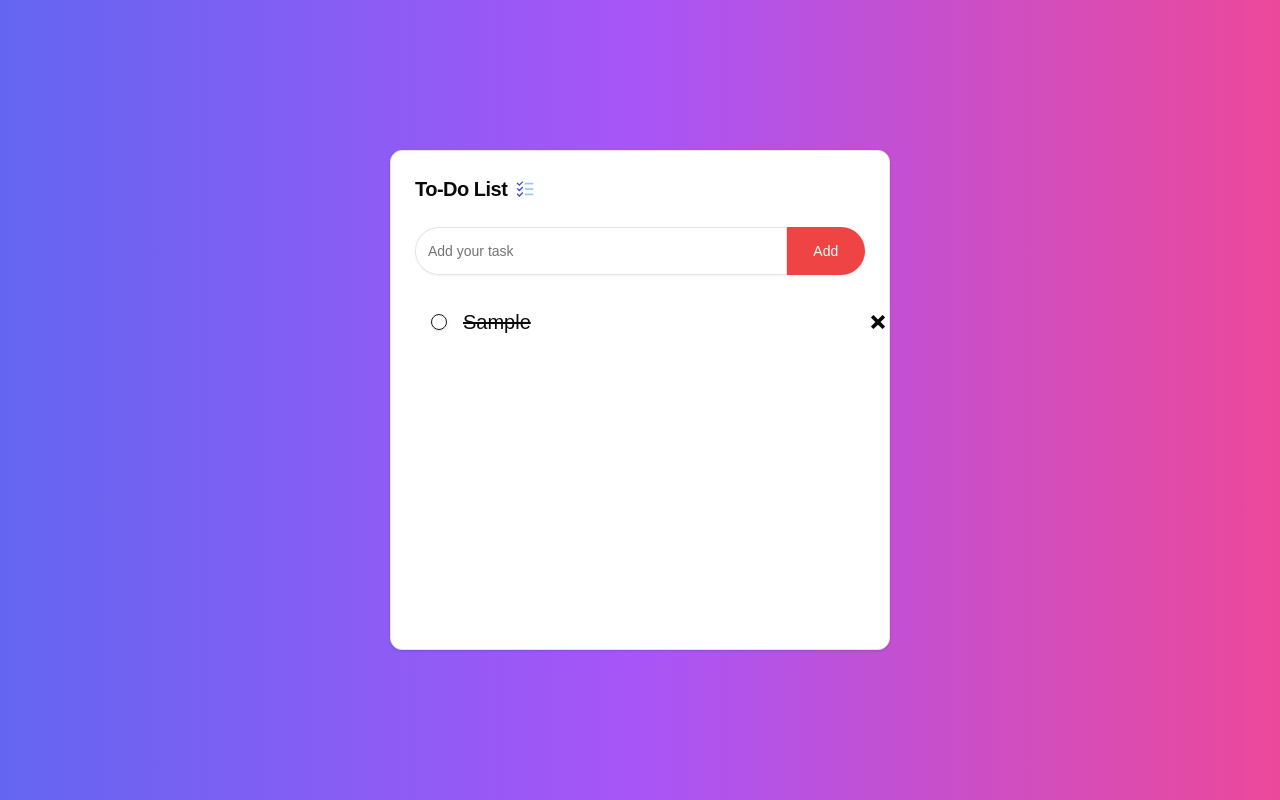
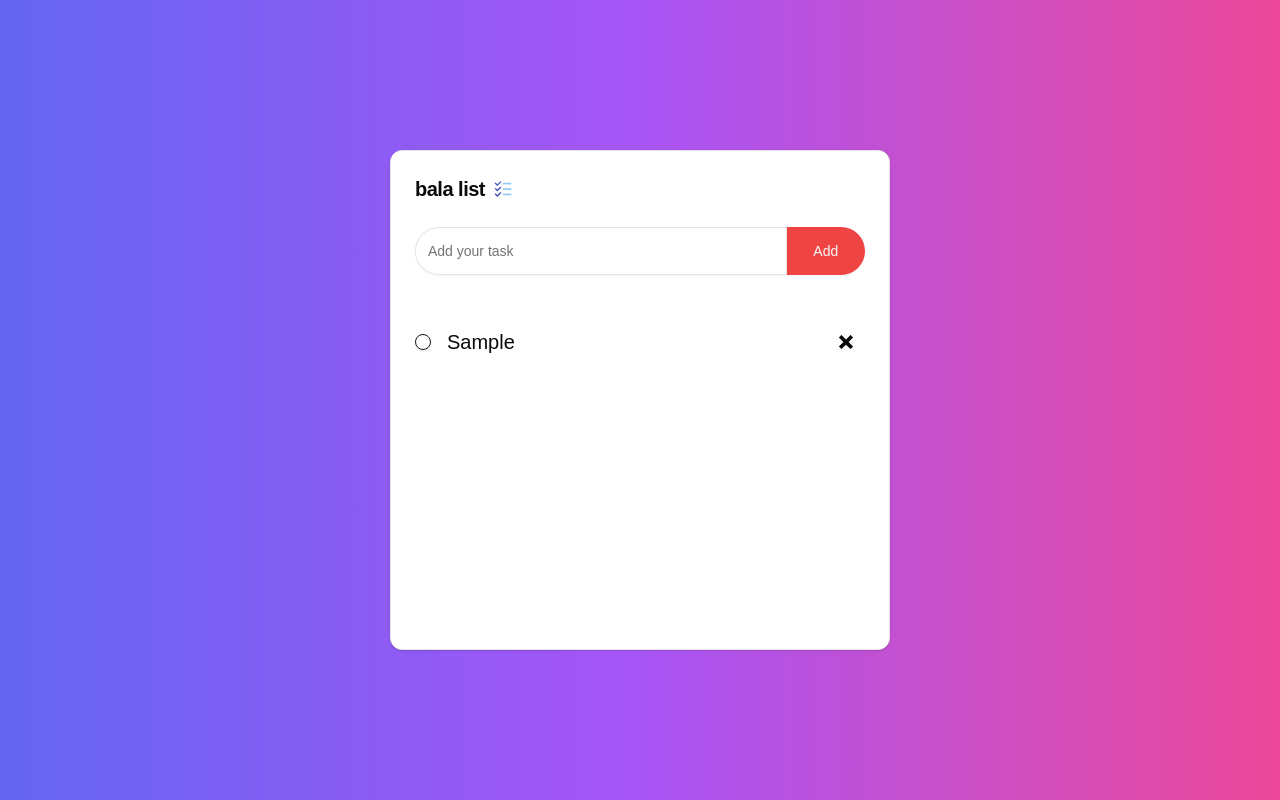
Before and after one commit to amyansu/TodoList-react, a Next.js app: page / in a window 1280 px wide. Both pictures are taken after typing "Sample" into the empty fields and a click on the button "Add". Built offline with nearby package versions, Linux system fonts and the light colour scheme.

Commit message:
todo-complete

```diff
--- a/package.json
+++ b/package.json
@@ -10,6 +10,7 @@
   },
   "dependencies": {
     "@radix-ui/react-checkbox": "^1.1.3",
+    "@radix-ui/react-scroll-area": "^1.2.2",
     "@radix-ui/react-slot": "^1.1.1",
     "class-variance-authority": "^0.7.1",
     "clsx": "^2.1.1",
@@ -18,6 +19,7 @@
     "react": "^19.0.0",
     "react-dom": "^19.0.0",
     "react-icons": "^5.4.0",
+    "recoil": "^0.7.7",
     "tailwind-merge": "^2.6.0",
     "tailwindcss-animate": "^1.0.7"
   },
--- a/src/app/page.tsx
+++ b/src/app/page.tsx
@@ -1,74 +1,38 @@
 "use client";
-import { Button } from "@/components/ui/button";
 import { Card, CardContent, CardHeader, CardTitle } from "@/components/ui/card";
-import { Input } from "@/components/ui/input";
-import { Checkbox } from "@/components/ui/checkbox";
+import Title from "@/components/ui/Title";
+import TodoCard from "@/components/ui/TodoCard";
+import TodoInput from "@/components/ui/TodoInput";
 import { useState } from "react";
 import { FcTodoList } from "react-icons/fc";
-import { ImCross } from "react-icons/im";
+
+export interface todos {
+  title: string;
+  id: number;
+  check: boolean;
+}
 
 export default function Home() {
-  const [todo, setTodo] = useState<string[]>([]);
-  const [input, setInput] = useState("");
-
-  function addTodo(e: React.FormEvent) {
-    e.preventDefault();
-    setTodo([input, ...todo]);
-    setInput("");
-  }
-  function deleteTodo(index: number) {
-    const updatedTodo = todo.filter((_, i) => i != index);
-    setTodo(updatedTodo);
-    console.log(updatedTodo);
-  }
+  const [todo, setTodo] = useState<todos[]>([]);
 
   return (
     <div className="h-screen w-screen flex items-center justify-center bg-gradient-to-r from-indigo-500 via-purple-500 to-pink-500">
       <div>
-        <Card className="h-[500px] w-[500px]">
+        <Card className="h-[500px] w-[500px] overflow-hidden">
           {/* Header */}
           <CardHeader>
             <CardTitle className="flex items-center gap-2 font-bold text-xl">
-              To-Do List
+              <Title name={"bala list"} />
               <FcTodoList />
             </CardTitle>
           </CardHeader>
-
           {/* Input */}
           <CardContent>
-            <form onSubmit={addTodo} className="flex items-center">
-              <Input
-                type="text"
-                placeholder="Add your task"
-                className="rounded-l-full h-12 w-96"
-                value={input}
-                onChange={(e) => {
-                  setInput(e.target.value);
-                }}
-              />
-              <Button
-                variant="destructive"
-                className="rounded-r-full h-12 w-20"
-              >
-                Add
-              </Button>
-            </form>
-
+            <TodoInput setTodo={setTodo} />
             {/* Data */}
-            <div>
-              {todo.map((item, index) => (
-                <div key={index} className="flex items-center mt-7 ml-4">
-                  <Checkbox id="terms" className="rounded-full" />
-                  <label
-                    htmlFor="terms"
-                    className="text-xl ml-2 p-2 leading-none peer-disabled:cursor-not-allowed peer-disabled:opacity-70 cursor-pointer line-through"
-                  >
-                    {item}
-                  </label>
-                  <div className="cursor-pointer p-3 ml-80">
-                    <ImCross className=" text-sm" onClick={() => deleteTodo(index)} />
-                  </div>
-                </div>
+            <div className="mt-5 max-h-80 overflow-y-scroll scrollbar-thin scrollbar-thumb-gray-400 scrollbar-track-gray-200">
+              {todo.map((item) => (
+                <TodoCard key={item.id} item={item} todo={todo} setTodo={setTodo} />
               ))}
             </div>
           </CardContent>
--- /dev/null
+++ b/src/components/ui/Title.tsx
@@ -0,0 +1,7 @@
+import React from "react";
+
+function Title({name}:any) {
+  return <div> {name} </div>;
+}
+
+export default Title;
--- /dev/null
+++ b/src/components/ui/TodoCard.tsx
@@ -0,0 +1,46 @@
+import { todos } from "@/app/page";
+import { Dispatch, SetStateAction } from "react";
+import { ImCross } from 'react-icons/im';
+import { Checkbox } from './checkbox';
+
+function TodoCard({todo, setTodo, item}:{todo:todos[],setTodo:Dispatch<SetStateAction<todos[]>>,item: todos}) {
+    const deleteTodo = (id: number) => {
+        const updatedTodo = todo.filter((item) => item.id !== id);
+        setTodo(updatedTodo);
+      };
+
+      const handleCheckbox = (id: number) => {
+        const newArray = todo.map((item) => {
+          return item.id !== id ? item : { ...item, check: !item.check };
+        });
+        setTodo(newArray);
+      };
+  return (
+    <div
+    className="flex justify-between items-center mt-7  w-full"
+  >
+    <div>
+      <Checkbox
+        className="rounded-full"
+        onCheckedChange={() => handleCheckbox(item.id)}
+      />
+      <label
+        htmlFor="terms"
+        className={`text-xl ml-2 p-2 overflow-y-scroll ${
+          item.check && "line-through"
+        }`}
+      >
+        {item.title}
+      </label>
+    </div>
+    <div className="cursor-pointer p-3">
+      <ImCross
+        className=" text-sm"
+        onClick={() => deleteTodo(item.id)}
+      />
+    </div>
+  </div>
+  )
+}
+
+export default TodoCard
--- /dev/null
+++ b/src/components/ui/TodoInput.tsx
@@ -0,0 +1,33 @@
+import React, { Dispatch, SetStateAction, useState } from "react";
+import { Input } from "./input";
+import { Button } from "./button";
+import { todos } from "@/app/page";
+
+function TodoInput({setTodo}:{setTodo:Dispatch<SetStateAction<todos[]>>}) {
+  const [input, setInput] = useState("");
+
+  function addTodo(e: React.FormEvent) {
+    e.preventDefault();
+    setTodo((todo)=>[{ title: input, id: Math.random() * 1000, check: false }, ...todo,]);
+    setInput("");
+  }
+
+  return (
+    <form onSubmit={addTodo} className="flex items-center">
+      <Input
+        type="text"
+        placeholder="Add your task"
+        className="rounded-l-full h-12 w-96"
+        value={input}
+        onChange={(e) => {
+          setInput(e.target.value);
+        }}
+      />
+      <Button variant="destructive" className="rounded-r-full h-12 w-20">
+        Add
+      </Button>
+    </form>
+  );
+}
+
+export default TodoInput;
--- /dev/null
+++ b/src/components/ui/scroll-area.tsx
@@ -0,0 +1,48 @@
+"use client"
+
+import * as React from "react"
+import * as ScrollAreaPrimitive from "@radix-ui/react-scroll-area"
+
+import { cn } from "@/lib/utils"
+
+const ScrollArea = React.forwardRef<
+  React.ElementRef<typeof ScrollAreaPrimitive.Root>,
+  React.ComponentPropsWithoutRef<typeof ScrollAreaPrimitive.Root>
+>(({ className, children, ...props }, ref) => (
+  <ScrollAreaPrimitive.Root
+    ref={ref}
+    className={cn("relative overflow-hidden", className)}
+    {...props}
+  >
+    <ScrollAreaPrimitive.Viewport className="h-full w-full rounded-[inherit]">
+      {children}
+    </ScrollAreaPrimitive.Viewport>
+    <ScrollBar />
+    <ScrollAreaPrimitive.Corner />
+  </ScrollAreaPrimitive.Root>
+))
+ScrollArea.displayName = ScrollAreaPrimitive.Root.displayName
+
+const ScrollBar = React.forwardRef<
+  React.ElementRef<typeof ScrollAreaPrimitive.ScrollAreaScrollbar>,
+  React.ComponentPropsWithoutRef<typeof ScrollAreaPrimitive.ScrollAreaScrollbar>
+>(({ className, orientation = "vertical", ...props }, ref) => (
+  <ScrollAreaPrimitive.ScrollAreaScrollbar
+    ref={ref}
+    orientation={orientation}
+    className={cn(
+      "flex touch-none select-none transition-colors",
+      orientation === "vertical" &&
+        "h-full w-2.5 border-l border-l-transparent p-[1px]",
+      orientation === "horizontal" &&
+        "h-2.5 flex-col border-t border-t-transparent p-[1px]",
+      className
+    )}
+    {...props}
+  >
+    <ScrollAreaPrimitive.ScrollAreaThumb className="relative flex-1 rounded-full bg-border" />
+  </ScrollAreaPrimitive.ScrollAreaScrollbar>
+))
+ScrollBar.displayName = ScrollAreaPrimitive.ScrollAreaScrollbar.displayName
+
+export { ScrollArea, ScrollBar }
```
Also changed, not shown: 1 other file (tests, documents, lock files or other folders).
